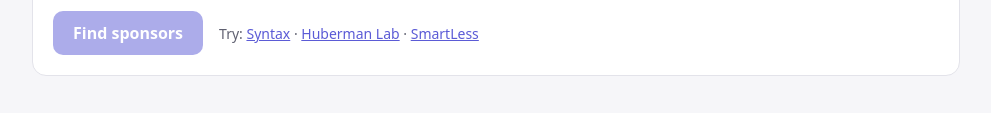
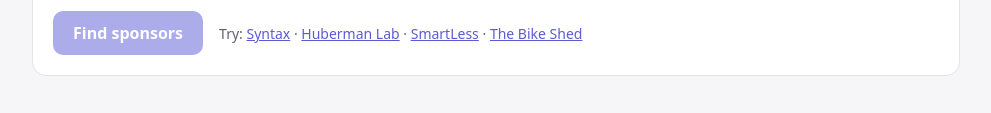
Before and after one commit to works-on-my-box/sponsor-scout, a website with bundled scripts: page public/index.html in a window 1280 px wide. Shown: the part 369-482 px from the top of the page, without its empty margins (144-1135 px from the left). Built offline with nearby package versions, Linux system fonts and the light colour scheme.

Commit message:
Add a smaller show to the examples

```diff
--- a/public/index.html
+++ b/public/index.html
@@ -40,7 +40,7 @@
       </div>
       <div class="actions">
         <button id="go" type="submit" disabled>Find sponsors</button>
-        <span class="examples">Try: <button type="button" class="link" data-example="Syntax">Syntax</button> · <button type="button" class="link" data-example="Huberman Lab">Huberman Lab</button> · <button type="button" class="link" data-example="Smartless">SmartLess</button></span>
+        <span class="examples">Try: <button type="button" class="link" data-example="Syntax">Syntax</button> · <button type="button" class="link" data-example="Huberman Lab">Huberman Lab</button> · <button type="button" class="link" data-example="Smartless">SmartLess</button> · <button type="button" class="link" data-example="The Bike Shed">The Bike Shed</button></span>
       </div>
     </form>
 
```
Also changed, not shown: README.md.
